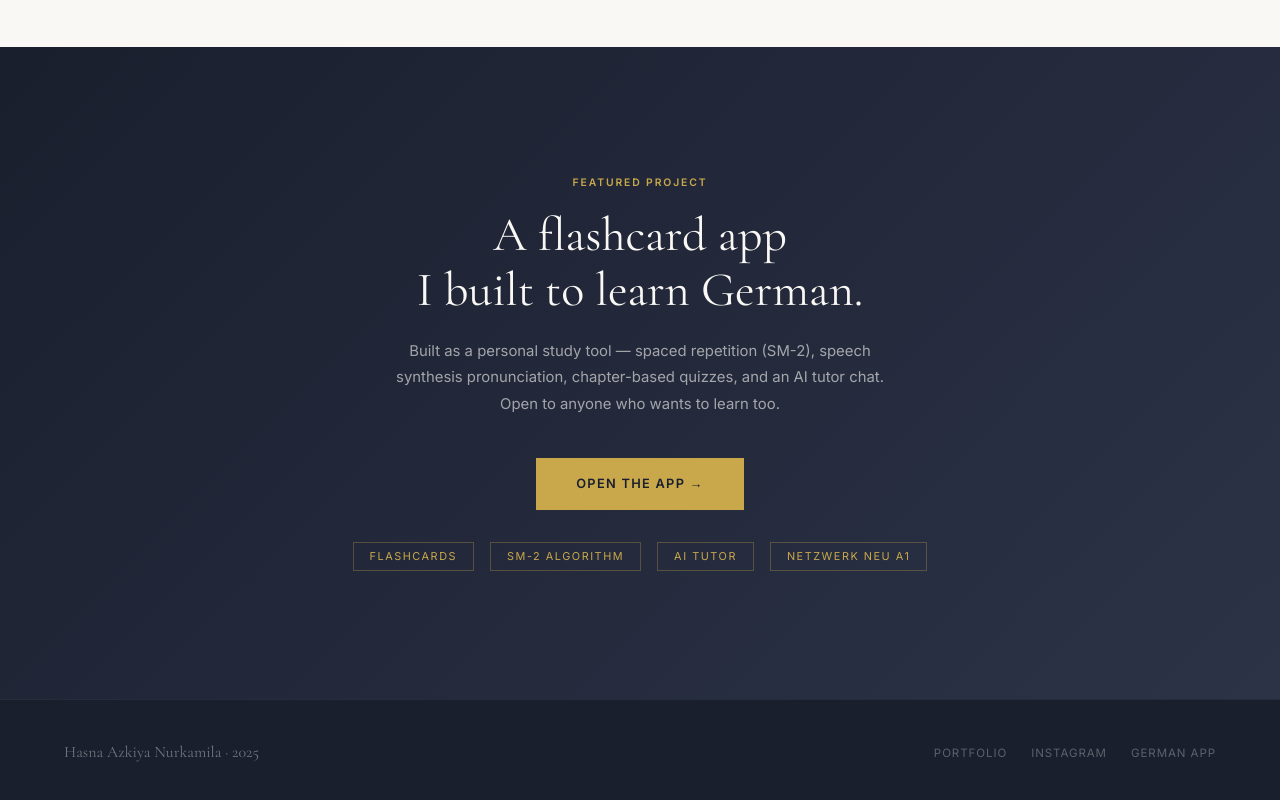
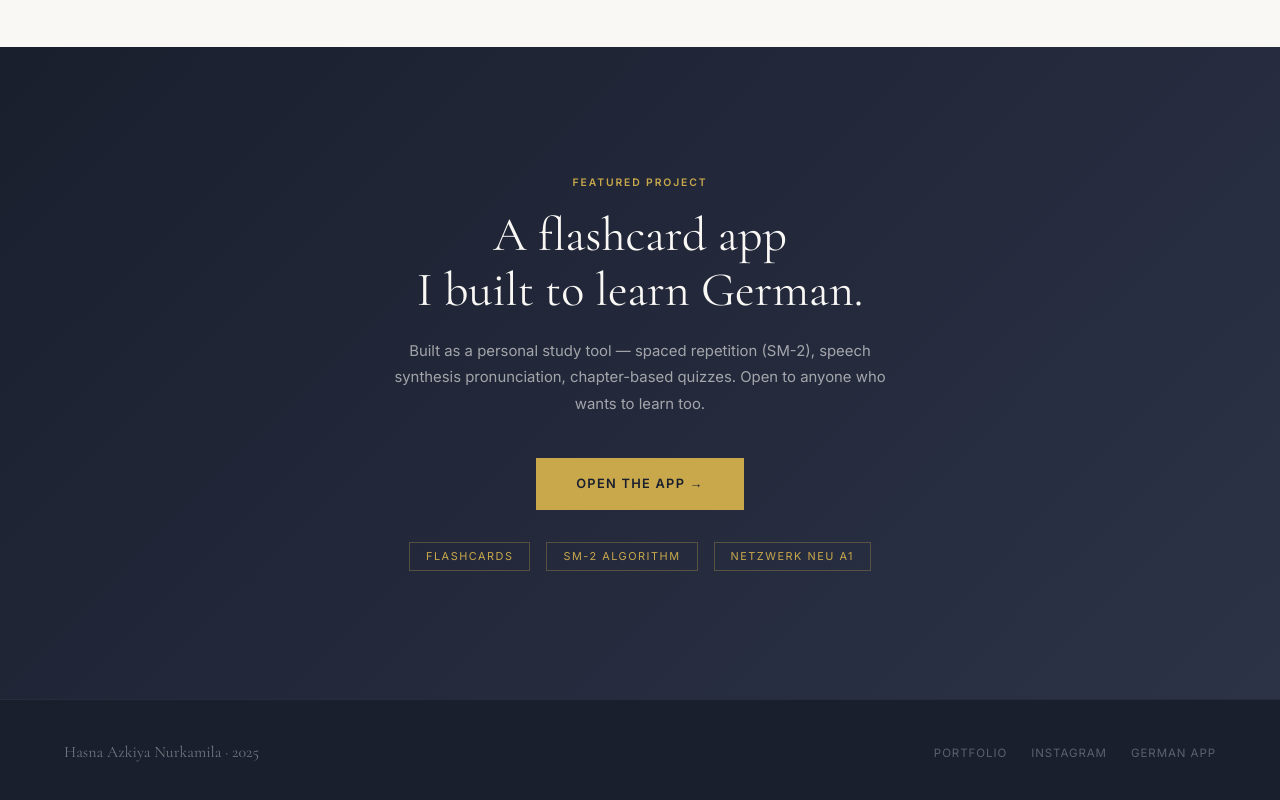
Before and after one commit to azkiya-hasna/hasnaazkiya-personal, a plain HTML site: page index.html in a window 1280 px wide. Shown: the part 3744-4544 px from the top of the page. Drawn offline with nearby package versions, Linux system fonts and the light colour scheme.

Commit message:
Update index.html

```diff
--- a/index.html
+++ b/index.html
@@ -559,12 +559,11 @@
 <section id="german">
   <p class="section-label">Featured Project</p>
   <h2 class="section-title" style="max-width:500px; margin-left:auto; margin-right:auto;">A flashcard app<br/>I built to learn German.</h2>
-  <p class="german-desc">Built as a personal study tool — spaced repetition (SM-2), speech synthesis pronunciation, chapter-based quizzes, and an AI tutor chat. Open to anyone who wants to learn too.</p>
+  <p class="german-desc">Built as a personal study tool — spaced repetition (SM-2), speech synthesis pronunciation, chapter-based quizzes. Open to anyone who wants to learn too.</p>
   <a href="https://netzwerk-neu-a1.vercel.app/" target="_blank" rel="noopener" class="german-btn">Open the App →</a>
   <div class="german-lang-badge">
     <span class="lang-pill">Flashcards</span>
     <span class="lang-pill">SM-2 Algorithm</span>
-    <span class="lang-pill">AI Tutor</span>
     <span class="lang-pill">Netzwerk Neu A1</span>
   </div>
 </section>
```
